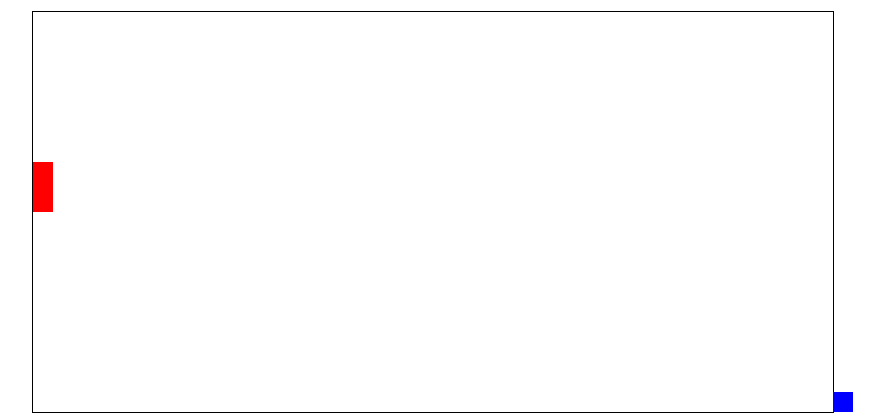
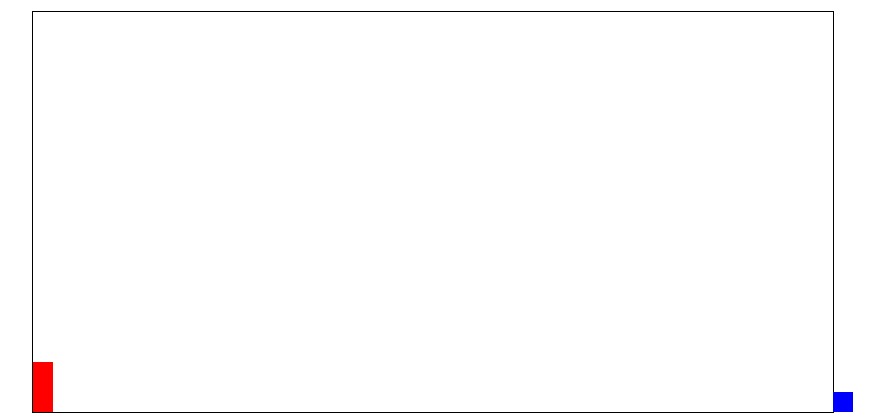
Before and after one commit to AdmiralKeso/Dino-Jump, a plain HTML site: page index.html in a window 1280 px wide. Shown: the part 87-507 px from the top of the page, without its empty margins (207-1091 px from the left). Drawn offline with Linux system fonts and the light colour scheme.

Commit message:
Fix: Character placement

```diff
--- a/styles.css
+++ b/styles.css
@@ -14,7 +14,7 @@
     height: 50px;
     background-color: red;
     position: relative;
-    top: 150px;
+    top: 350px;
 }
 .animate {
     animation: jump 600ms;
```
